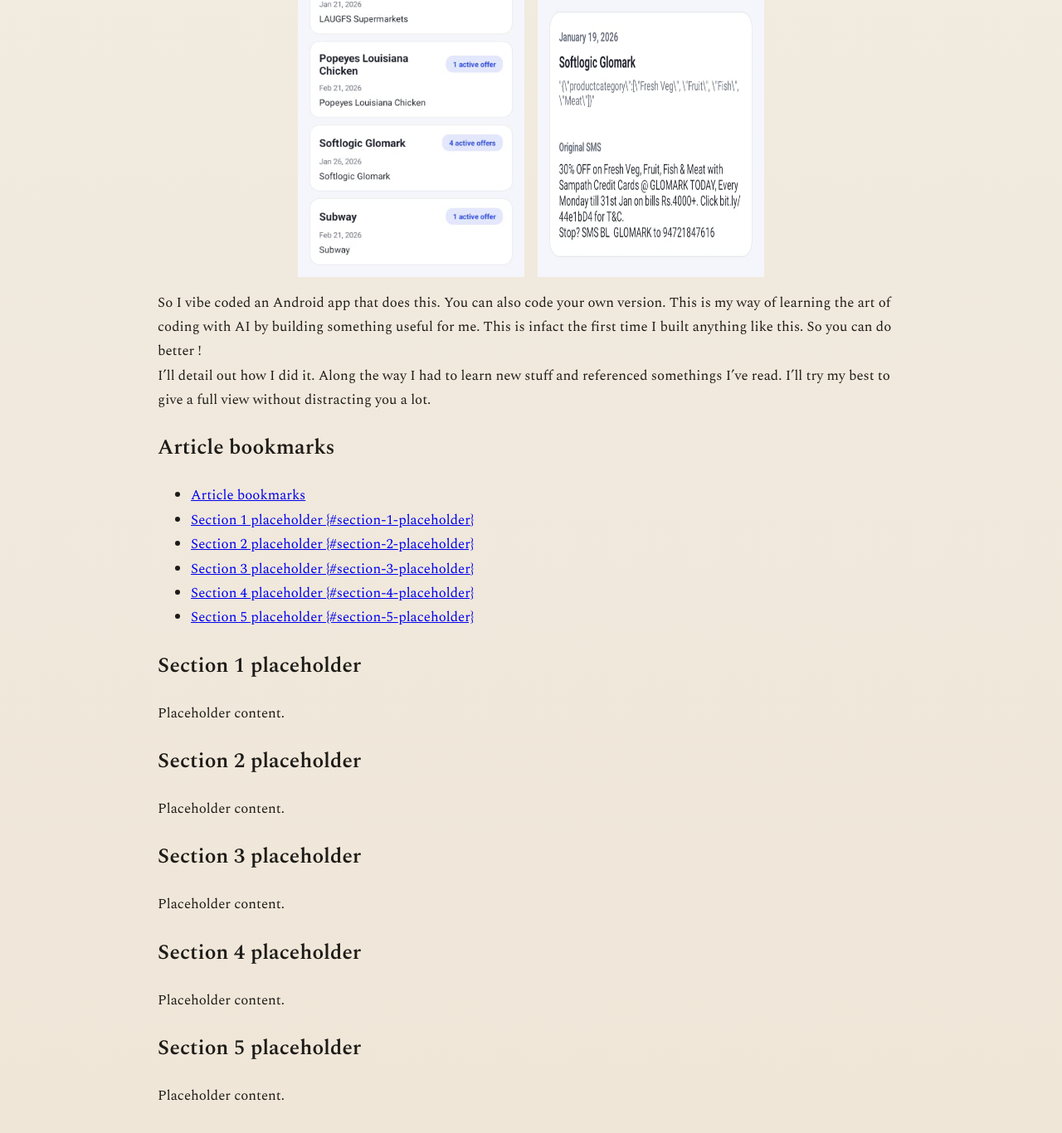
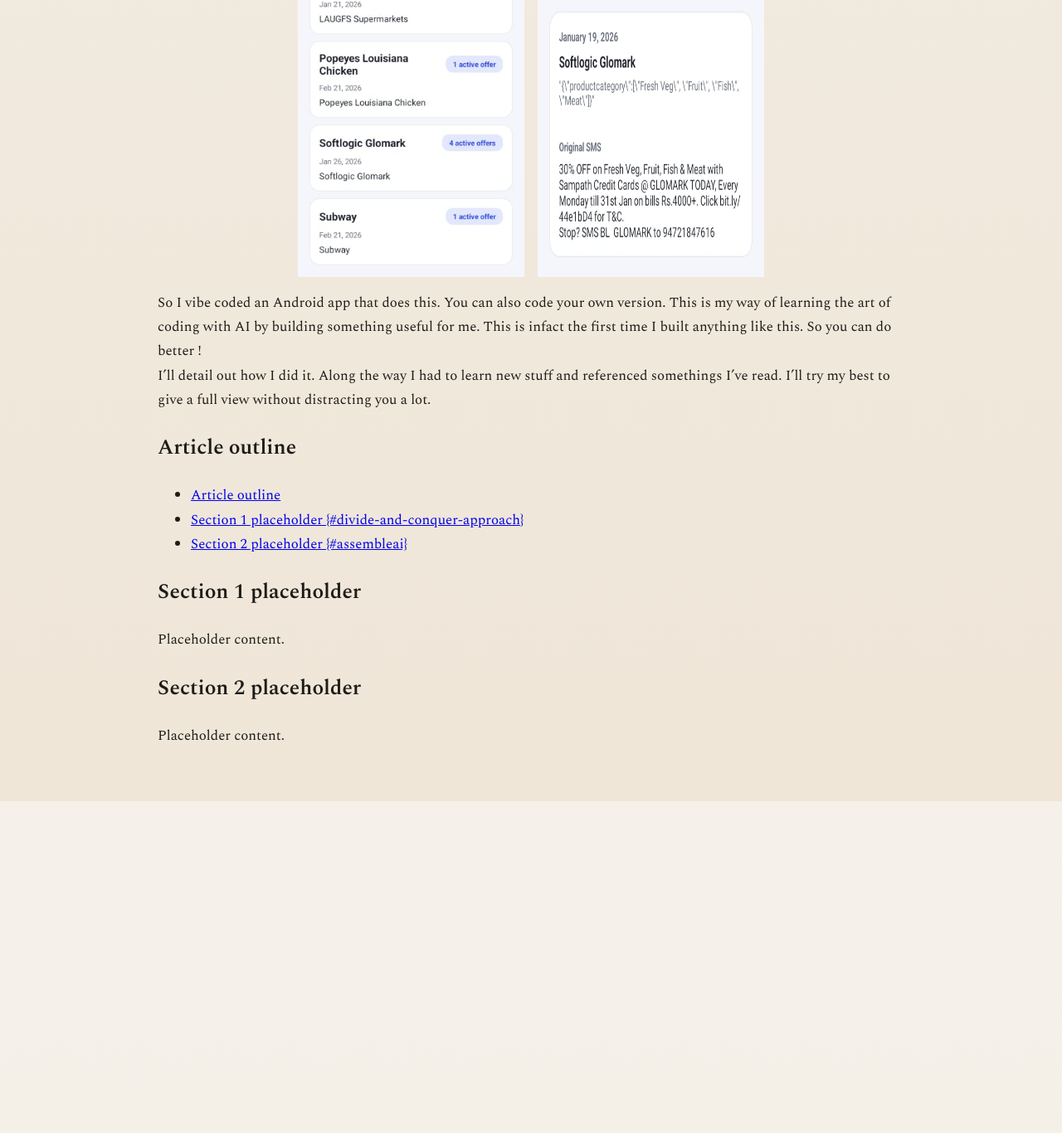
Before and after one commit to nilanka-weeraman/nilanka-weeraman.github.io, a Jekyll site: the page built from _posts/2026-01-20-welcome.md, in a window 1280 px wide and 1400 px high, scrolled down 2172 px. Shown: the top 1366 px of the window at 83% size. Built offline with Jekyll 4.4.1, drawn with Linux system fonts in a browser that asks for light colours; after the commit the page ends 3138 px from its top, so only the background shows below that.

Commit message:
bookmarks2

```diff
--- a/_posts/2026-01-20-welcome.md
+++ b/_posts/2026-01-20-welcome.md
@@ -17,31 +17,16 @@ What if there is a way to only see the active offers on a particular day, so tha
 So I vibe coded an Android app that does this. You can also code your own version. This is my way of learning the art of coding with AI by building something useful for me. This is infact the first time I built anything like this. So you can do better !<br>
 I'll detail out how I did it. Along the way I had to learn new stuff and referenced somethings I've read. I'll try my best to give a full view without distracting you a lot. <br>
 
-## Article bookmarks
+## Article outline
 
-- [Article bookmarks](#article-bookmarks)
-- [Section 1 placeholder {#section-1-placeholder}](#section-1-placeholder-section-1-placeholder)
-- [Section 2 placeholder {#section-2-placeholder}](#section-2-placeholder-section-2-placeholder)
-- [Section 3 placeholder {#section-3-placeholder}](#section-3-placeholder-section-3-placeholder)
-- [Section 4 placeholder {#section-4-placeholder}](#section-4-placeholder-section-4-placeholder)
-- [Section 5 placeholder {#section-5-placeholder}](#section-5-placeholder-section-5-placeholder)
+- [Article outline](#article-outline)
+- [Section 1 placeholder {#divide-and-conquer-approach}](#section-1-placeholder-divide-and-conquer-approach)
+- [Section 2 placeholder {#assembleai}](#section-2-placeholder-assembleai)
 
-## Section 1 placeholder {#section-1-placeholder}
+## Section 1 placeholder {#divide-and-conquer-approach}
 
 Placeholder content.
 
-## Section 2 placeholder {#section-2-placeholder}
+## Section 2 placeholder {#assembleai}
 
 Placeholder content.
-
-## Section 3 placeholder {#section-3-placeholder}
-
-Placeholder content.
-
-## Section 4 placeholder {#section-4-placeholder}
-
-Placeholder content.
-
-## Section 5 placeholder {#section-5-placeholder}
-
-Placeholder content.
```
